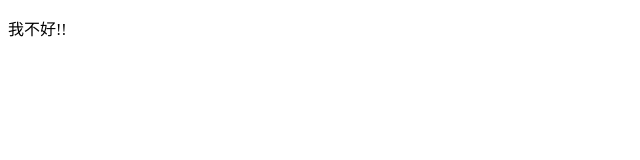
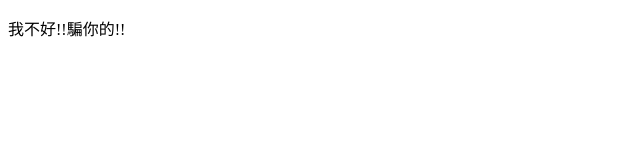
Before and after one commit to wupojung/MyWeb, a plain HTML site: page index.html in a window 1280 px wide. Shown: the full height of the page, 0-640 px from the left. Drawn offline with Linux system fonts and the light colour scheme.

Commit message:
我轉換心意了...

```diff
--- a/index.html
+++ b/index.html
@@ -5,6 +5,6 @@
     <title>Title</title>
 </head>
 <body>
-<p>我不好!!</p>
+<p>我不好!!騙你的!!</p>
 </body>
 </html>
```
